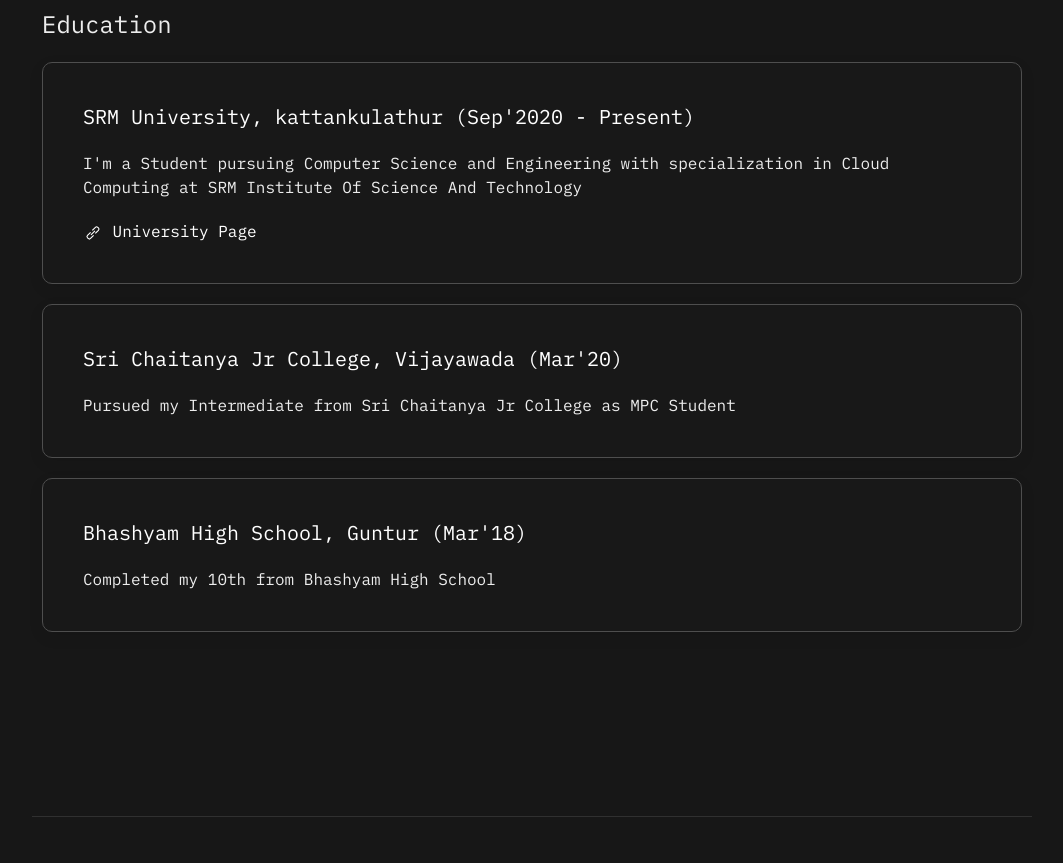
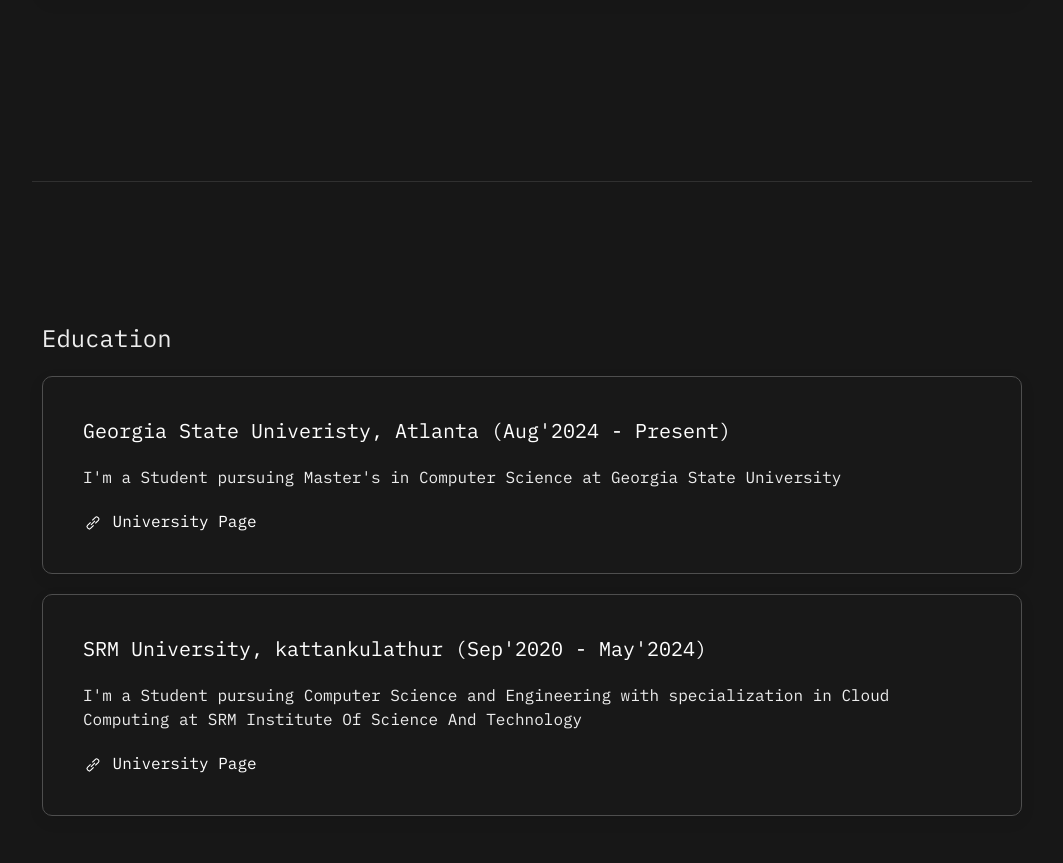
Before and after one commit to nagasai123-k/Nagasai-Kakani_portfolio.github.io, a plain HTML site: page index.html in a window 1280 px wide. Shown: the part 2501-3364 px from the top of the page, without its empty margins (108-1171 px from the left). Drawn offline with Linux system fonts and the light colour scheme.

Commit message:
Update index.html

```diff
--- a/index.html
+++ b/index.html
@@ -122,6 +122,17 @@
 <div class="uk-margin-xlarge-left uk-margin-xlarge-right">
     <!-- Change all of this to ur projects -->
     <div class="uk-margin uk-card uk-card-secondary uk-card-body ">
+        <h4>Graduate Teaching Assistant @Georgia State University</h4>
+        <p>● Assist in the instruction of Principles of Computer Science , supporting professor by preparing course materials, delivering lectures and facilitating class discussions.
+
+            <br>
+            <br>
+            ● Grade assignments, quizzes, and exams, offering constructive feedback to enhance student learning and academic performance.</p>
+        <a class="uk-button-text uk-text-decoration-none" href="https://www.gsu.edu/" target="_blank">
+            <span uk-icon="icon: link">
+            </span> Company Page </a>
+        </div>
+    <div class="uk-margin uk-card uk-card-secondary uk-card-body ">
         <h4>IBEE Solution Pvt Ltd. (Jun - Sep, 2023)</h4>
         <p>● Improved website by optimizing front-end code, resulting in a 25% reduction in page load times, leading to a better
             user experience.
@@ -161,28 +172,20 @@
 <div class="uk-margin-xlarge-left uk-margin-xlarge-right">
     <!-- Change all of this to ur projects -->
     <div class="uk-margin uk-card uk-card-secondary uk-card-body ">
-        <h4>SRM University, kattankulathur (Sep'2020 - Present)</h4>
-        <p> I'm a Student pursuing Computer Science and Engineering with specialization in Cloud Computing at SRM Institute Of Science And Technology</p>
-        <a class="uk-button-text uk-text-decoration-none" href="https://www.srmist.edu.in/" target="_blank">
+        <h4>Georgia State Univeristy, Atlanta  (Aug'2024 - Present)</h4>
+        <p> I'm a Student pursuing Master's in Computer Science at Georgia State University </p>
+        <a class="uk-button-text uk-text-decoration-none" href="https://www.gsu.edu/" target="_blank">
             <span uk-icon="icon: link">
             </span> University Page </a>
         </div>
 
-        <div class="uk-margin uk-card uk-card-secondary uk-card-body ">
-            <h4>Sri Chaitanya Jr College, Vijayawada (Mar'20)</h4>
-            <p>Pursued my Intermediate from Sri Chaitanya Jr College as MPC Student</p>
-            <!-- <a class="uk-button-text uk-text-decoration-none" href="https://www.linkedin.com/company/techagnostics/" target="_blank">
-                <span uk-icon="icon: link">
-                </span> Company Page </a> -->
-            </div>
-        <div class="uk-margin uk-card uk-card-secondary uk-card-body " >
-            <h4>Bhashyam High School, Guntur (Mar'18)</h4>
-                <p>Completed my 10th from Bhashyam High School</p>
-                <!-- <a class="uk-button-text uk-text-decoration-none" href="https://www.linkedin.com/company/techagnostics/" target="_blank">
-                    <span uk-icon="icon: link">
-                    </span> Company Page </a> -->
-                </div></div>
-
+    <div class="uk-margin uk-card uk-card-secondary uk-card-body ">
+        <h4>SRM University, kattankulathur (Sep'2020 - May'2024)</h4>
+        <p> I'm a Student pursuing Computer Science and Engineering with specialization in Cloud Computing at SRM Institute Of Science And Technology</p>
+        <a class="uk-button-text uk-text-decoration-none" href="https://www.gsu.edu/" target="_blank">
+            <span uk-icon="icon: link">
+            </span> University Page </a>
+        </div>
 
 
     <br>
@@ -214,7 +217,7 @@
             </span> UNDER PROCESS </a>
         </div>
         <div class="uk-margin uk-card uk-card-secondary uk-card-body ">
-            <h4><b>Health Data Visulization</b></h4>
+            <h4><b>Health Data Visualization</b></h4>
             <p>● Employing various visualization techniques, such as Matplotlib, D3.js, Tableau, Power BI, and Gephi, to compare their effectiveness in conveying insights from the data.<br><br>
                 ● Creating dashboards and deploying them as a Web Application accessible to a diverse audience, including citizens, healthcare professionals, pharmaceutical industries, insurance policy makers, as well as local and central governing bodies.</p>
             <a class="uk-button-text uk-text-decoration-none" href="https://nagasai123-k.github.io/india-health-data-visualization/" target="_blank">
```
